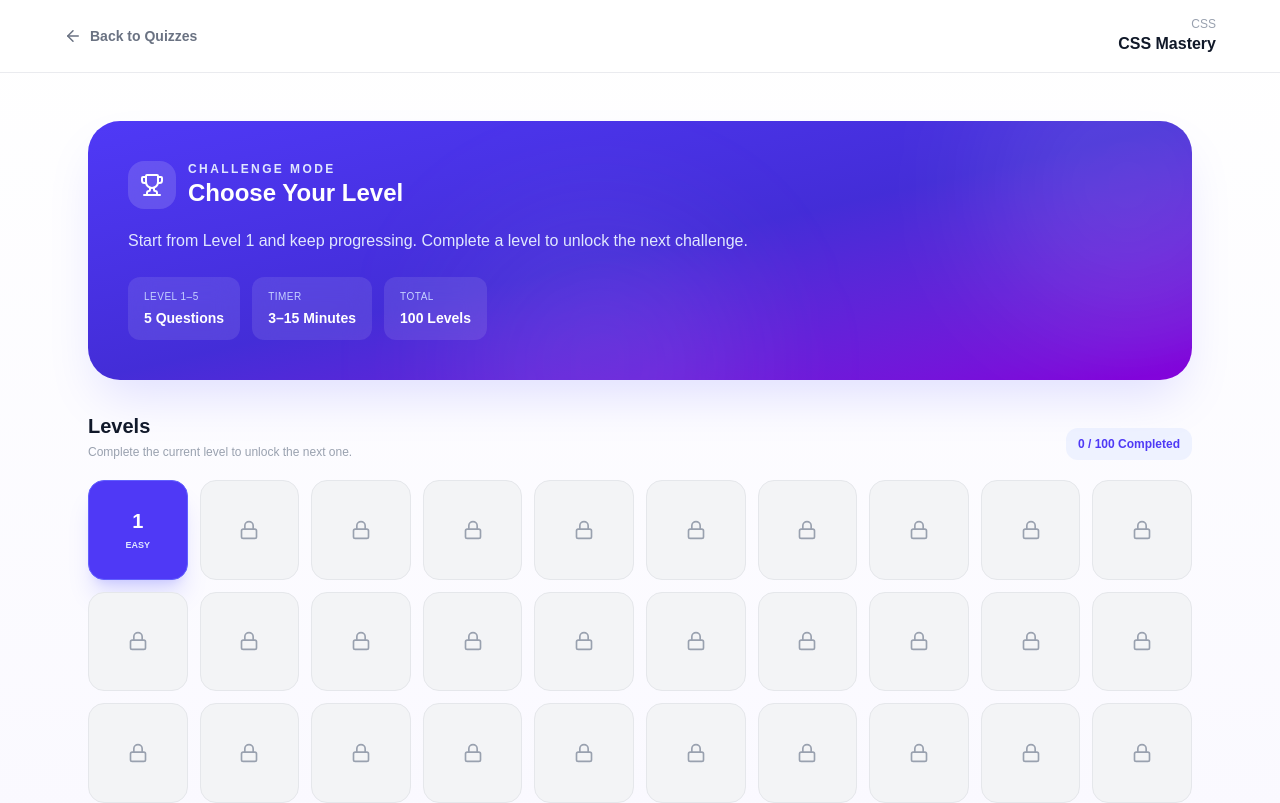
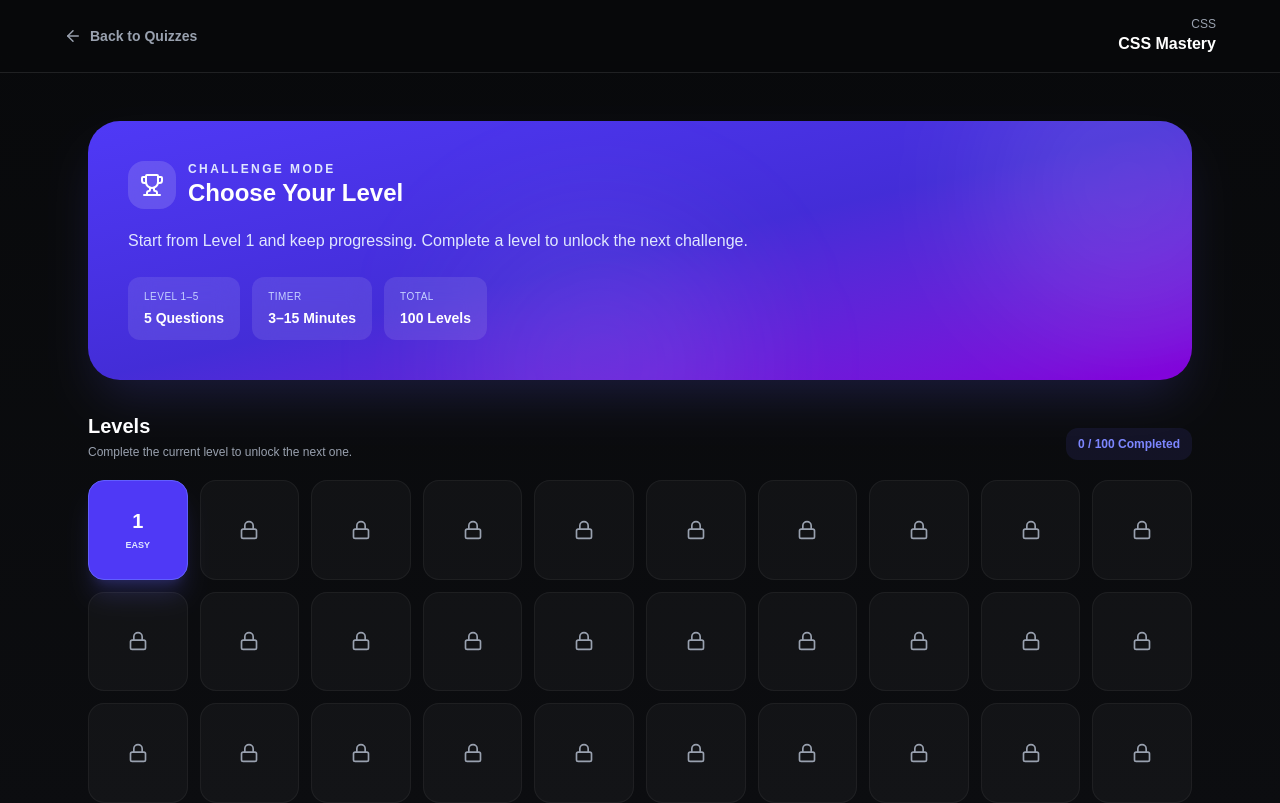
Before and after one commit to Kesarkarale/quize-platform, a Next.js app: page /quiz/css in a window 1280 px wide. Shown: the top 803 px of the page. Built offline with nearby package versions, Linux system fonts and the light colour scheme.

Commit message:
Update globals.css

```diff
--- a/app/globals.css
+++ b/app/globals.css
@@ -1,49 +1,109 @@
 @import "tailwindcss";
 
-:root {
-  --background: #ffffff;
-  --foreground: #171717;
-}
+/* =========================================================
+   TAILWIND DARK MODE
+   Manual .dark class वापरण्यासाठी
+========================================================= */
 
-@theme inline {
-  --color-background: var(--background);
-  --color-foreground: var(--foreground);
-  --font-sans: var(--font-geist-sans);
-  --font-mono: var(--font-geist-mono);
-}
+@custom-variant dark (&:where(.dark, .dark *));
 
-@media (prefers-color-scheme: dark) {
-  :root {
-    --background: #0a0a0a;
-    --foreground: #ededed;
-  }
-}
-
-body {
-  background: var(--background);
-  color: var(--foreground);
-  font-family: Arial, Helvetica, sans-serif;
-}
+/* =========================================================
+   THEME VARIABLES
+========================================================= */
 
 :root {
   --background: #f7f8fc;
   --foreground: #111827;
 }
 
-.dark {
+html.dark {
   --background: #050816;
   --foreground: #f8fafc;
 }
 
+/* =========================================================
+   BASE
+========================================================= */
+
 html,
 body {
   min-height: 100%;
+  margin: 0;
+  padding: 0;
+}
+
+html {
+  background: var(--background);
+  color: var(--foreground);
 }
 
 body {
+  min-height: 100vh;
   background: var(--background);
   color: var(--foreground);
+
+  font-family:
+    Arial,
+    Helvetica,
+    sans-serif;
+
   transition:
     background-color 0.25s ease,
     color 0.25s ease;
 }
+
+/* =========================================================
+   SMOOTH THEME TRANSITION
+========================================================= */
+
+* {
+  transition-property:
+    background-color,
+    border-color,
+    color,
+    fill,
+    stroke,
+    opacity,
+    box-shadow;
+  transition-duration: 200ms;
+  transition-timing-function: ease;
+}
+
+/* =========================================================
+   SELECTION
+========================================================= */
+
+::selection {
+  background: #6366f1;
+  color: white;
+}
+
+/* =========================================================
+   SCROLLBAR
+========================================================= */
+
+::-webkit-scrollbar {
+  width: 8px;
+  height: 8px;
+}
+
+::-webkit-scrollbar-track {
+  background: transparent;
+}
+
+::-webkit-scrollbar-thumb {
+  background: #cbd5e1;
+  border-radius: 999px;
+}
+
+html.dark ::-webkit-scrollbar-thumb {
+  background: #27272a;
+}
+
+::-webkit-scrollbar-thumb:hover {
+  background: #94a3b8;
+}
+
+html.dark ::-webkit-scrollbar-thumb:hover {
+  background: #3f3f46;
+}
```
